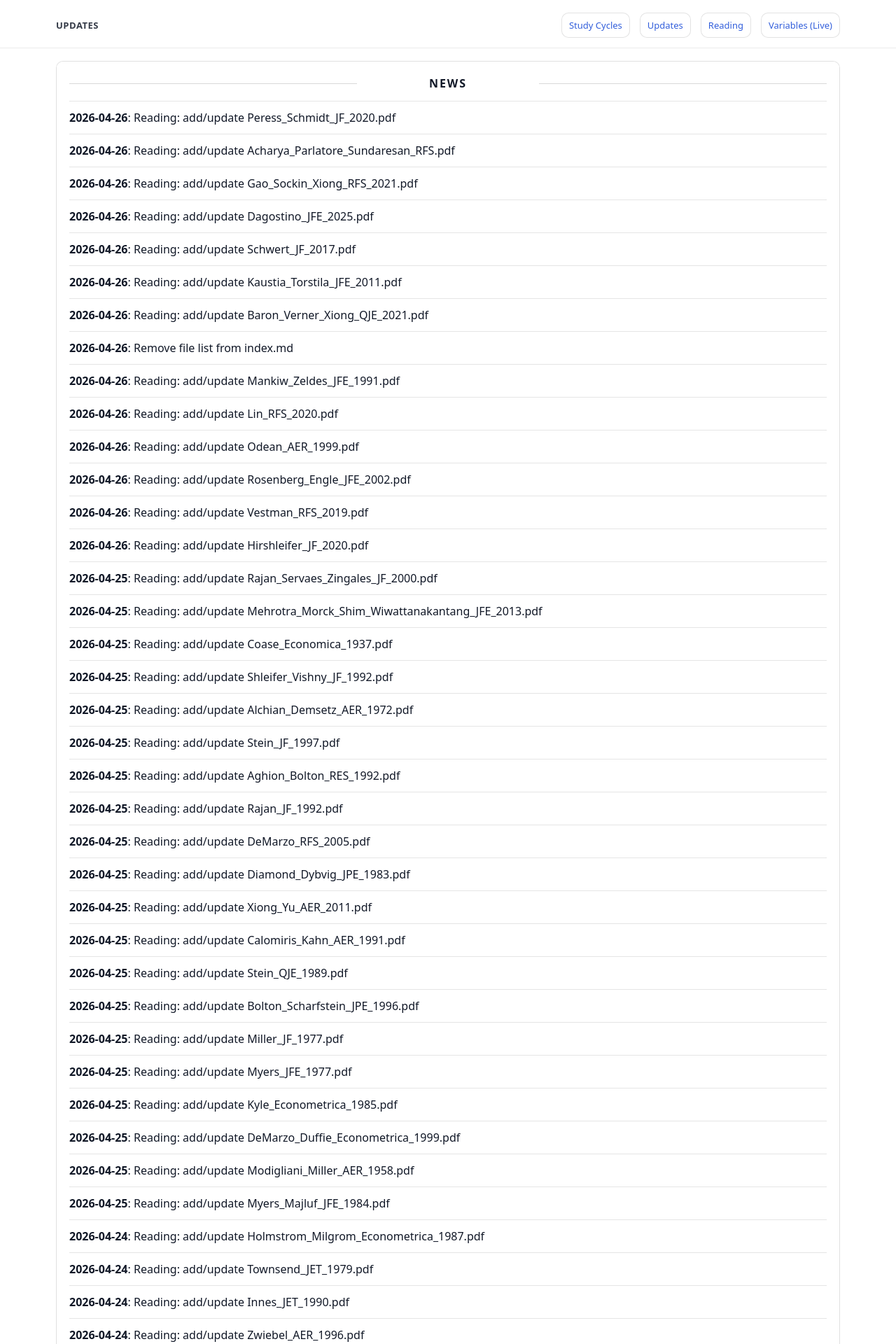
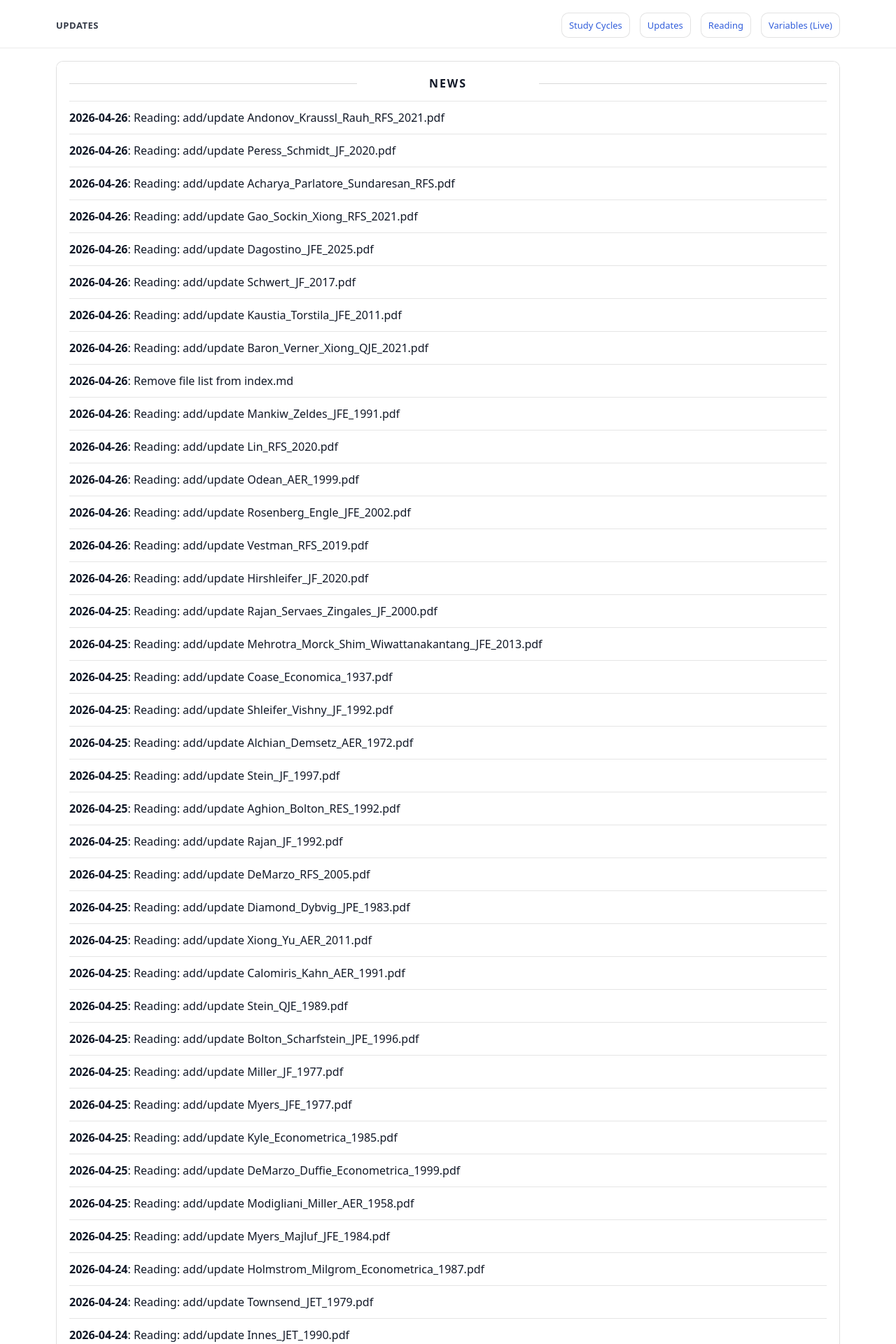
Before and after one commit to yaxinzn/study-archive, a Jekyll site: the page built from updates/index.md, in a window 1280 px wide. Shown: the top 1920 px of the page at 70% size. Built offline with Jekyll 4.4.1, drawn with Linux system fonts in a browser that asks for light colours; some of the changed text lies outside the part shown.

Commit message:
chore: update NEWS feed

```diff
--- a/_data/news.yml
+++ b/_data/news.yml
@@ -1,4 +1,7 @@
 # Auto-generated update history (sorted newest -> oldest). Do not edit manually.
+- ts: "1777206774"
+  date: "2026-04-26"
+  title: "Reading: add/update Andonov_Kraussl_Rauh_RFS_2021.pdf"
 - ts: "1777205918"
   date: "2026-04-26"
   title: "Reading: add/update Peress_Schmidt_JF_2020.pdf"
```
